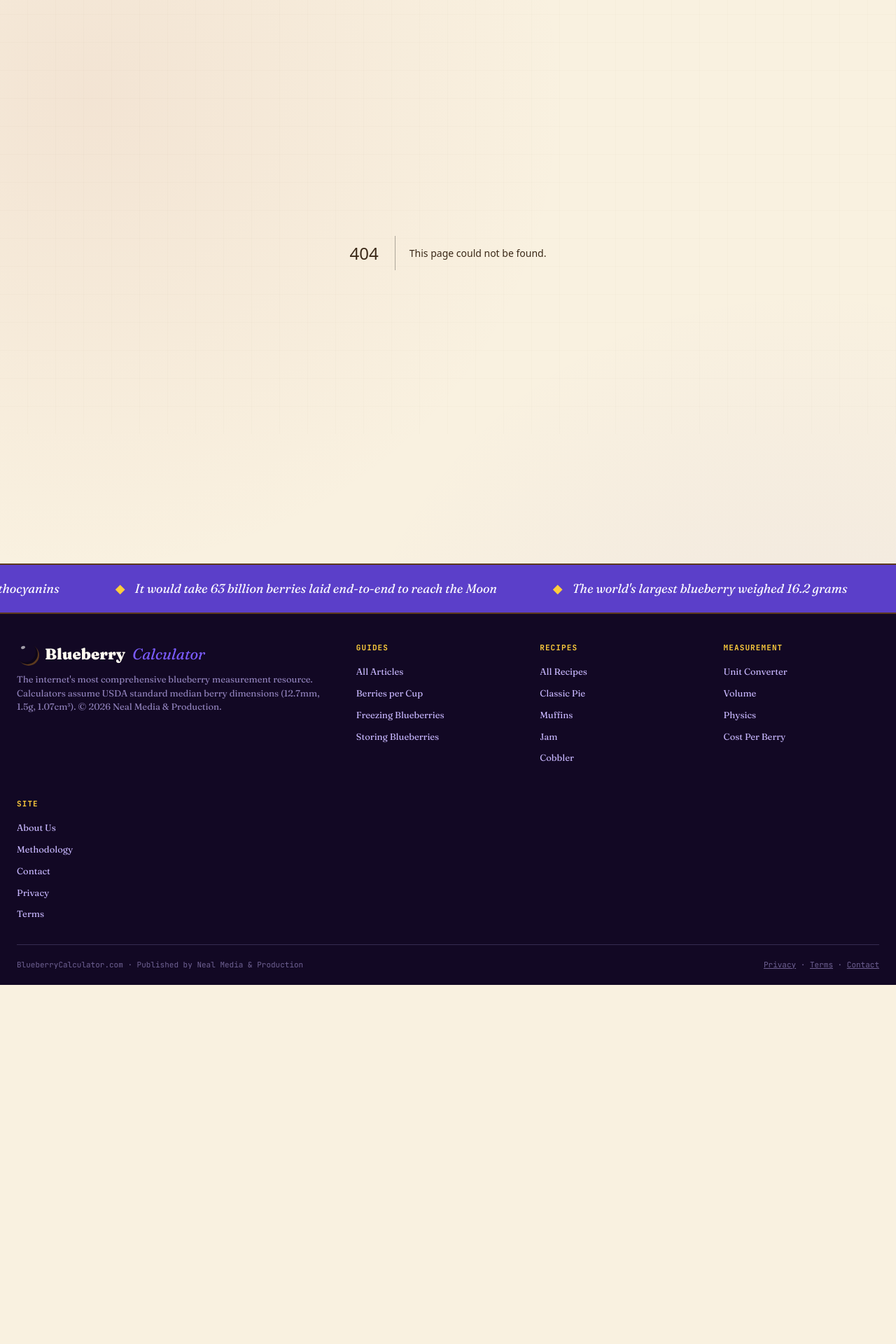
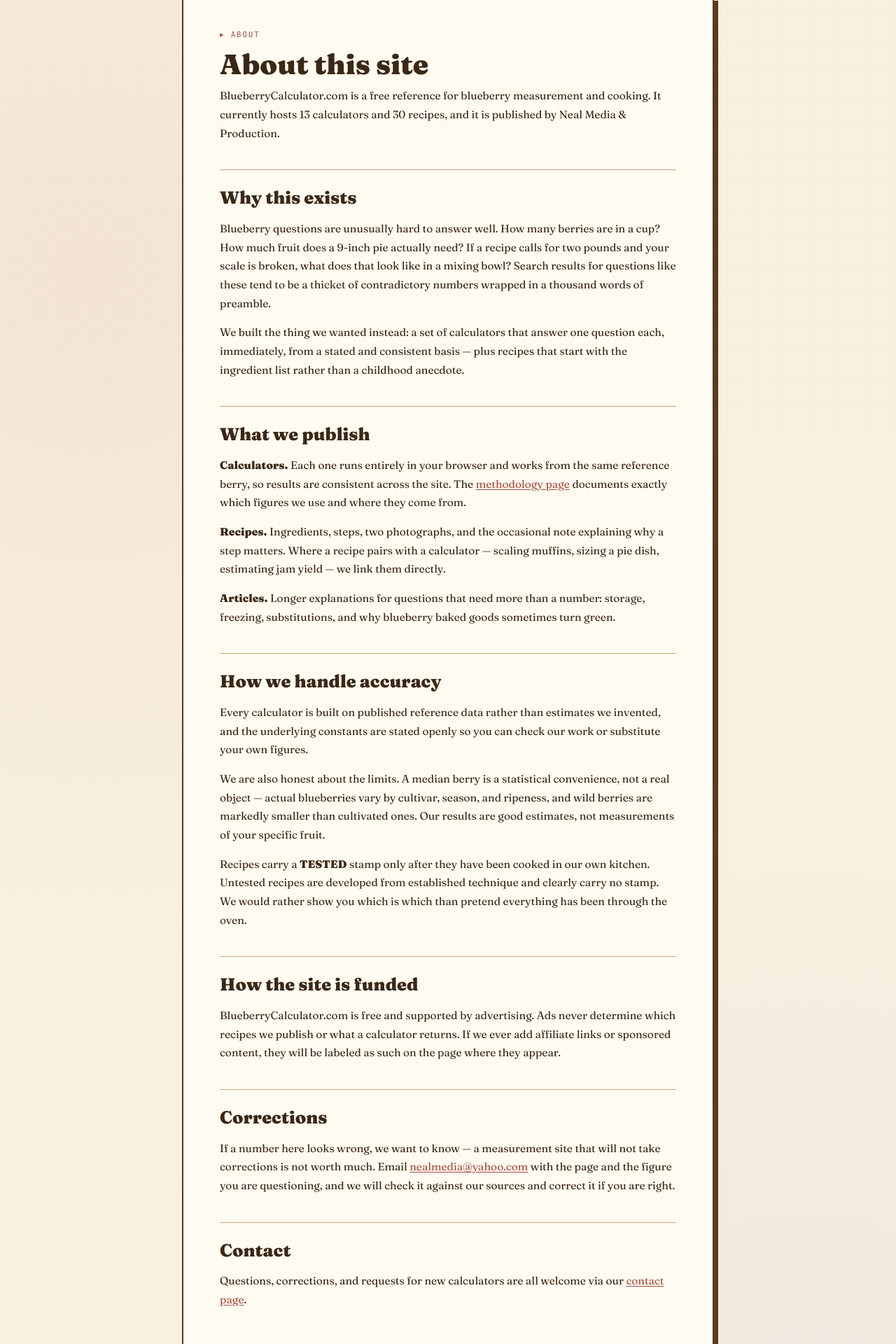
Before and after one commit to AKNeal/blueberry-calculator, a Next.js app: page /about in a window 1280 px wide. Before the commit this address had no page. Shown: the part 180-2100 px from the top of the page at 70% size. Before the commit the page ends 1587 px from the top, so only its background shows below. Built offline with nearby package versions, Linux system fonts and the light colour scheme.

Commit message:
Add about page

```diff
--- /dev/null
+++ b/app/about/page.tsx
@@ -0,0 +1,106 @@
+import type { Metadata } from "next";
+import ThemeBody from "@/components/ThemeBody";
+import { SITE } from "@/lib/site";
+import { RECIPES } from "@/lib/recipes";
+import { CALCULATORS } from "@/lib/calculators";
+
+export const metadata: Metadata = {
+  title: "About Us",
+  description:
+    "Who builds BlueberryCalculator.com, why a site devoted entirely to blueberry measurement exists, and how we decide what goes on it.",
+};
+
+export default function AboutPage() {
+  return (
+    <>
+      <ThemeBody theme="country" />
+      <main className="doc-page">
+        <div className="doc-inner">
+          <div className="doc-eyebrow">▸ About</div>
+          <h1>About this site</h1>
+
+          <p className="doc-lede">
+            {SITE.name} is a free reference for blueberry measurement and cooking. It
+            currently hosts {CALCULATORS.length} calculators and {RECIPES.length} recipes,
+            and it is published by {SITE.publisher}.
+          </p>
+
+          <h2>Why this exists</h2>
+          <p>
+            Blueberry questions are unusually hard to answer well. How many berries are in
+            a cup? How much fruit does a 9-inch pie actually need? If a recipe calls for
+            two pounds and your scale is broken, what does that look like in a mixing bowl?
+            Search results for questions like these tend to be a thicket of contradictory
+            numbers wrapped in a thousand words of preamble.
+          </p>
+          <p>
+            We built the thing we wanted instead: a set of calculators that answer one
+            question each, immediately, from a stated and consistent basis — plus recipes
+            that start with the ingredient list rather than a childhood anecdote.
+          </p>
+
+          <h2>What we publish</h2>
+          <p>
+            <strong>Calculators.</strong> Each one runs entirely in your browser and works
+            from the same reference berry, so results are consistent across the site. The{" "}
+            <a href="/methodology">methodology page</a> documents exactly which figures we
+            use and where they come from.
+          </p>
+          <p>
+            <strong>Recipes.</strong> Ingredients, steps, two photographs, and the
+            occasional note explaining why a step matters. Where a recipe pairs with a
+            calculator — scaling muffins, sizing a pie dish, estimating jam yield — we link
+            them directly.
+          </p>
+          <p>
+            <strong>Articles.</strong> Longer explanations for questions that need more
+            than a number: storage, freezing, substitutions, and why blueberry baked goods
+            sometimes turn green.
+          </p>
+
+          <h2>How we handle accuracy</h2>
+          <p>
+            Every calculator is built on published reference data rather than estimates we
+            invented, and the underlying constants are stated openly so you can check our
+            work or substitute your own figures.
+          </p>
+          <p>
+            We are also honest about the limits. A median berry is a statistical
+            convenience, not a real object — actual blueberries vary by cultivar, season,
+            and ripeness, and wild berries are markedly smaller than cultivated ones. Our
+            results are good estimates, not measurements of your specific fruit.
+          </p>
+          <p>
+            Recipes carry a <strong>TESTED</strong> stamp only after they have been cooked
+            in our own kitchen. Untested recipes are developed from established technique
+            and clearly carry no stamp. We would rather show you which is which than
+            pretend everything has been through the oven.
+          </p>
+
+          <h2>How the site is funded</h2>
+          <p>
+            {SITE.name} is free and supported by advertising. Ads never determine which
+            recipes we publish or what a calculator returns. If we ever add affiliate links
+            or sponsored content, they will be labeled as such on the page where they
+            appear.
+          </p>
+
+          <h2>Corrections</h2>
+          <p>
+            If a number here looks wrong, we want to know — a measurement site that will not
+            take corrections is not worth much. Email{" "}
+            <a href={`mailto:${SITE.email}`}>{SITE.email}</a> with the page and the figure
+            you are questioning, and we will check it against our sources and correct it if
+            you are right.
+          </p>
+
+          <h2>Contact</h2>
+          <p>
+            Questions, corrections, and requests for new calculators are all welcome via
+            our <a href="/contact">contact page</a>.
+          </p>
+        </div>
+      </main>
+    </>
+  );
+}
```
